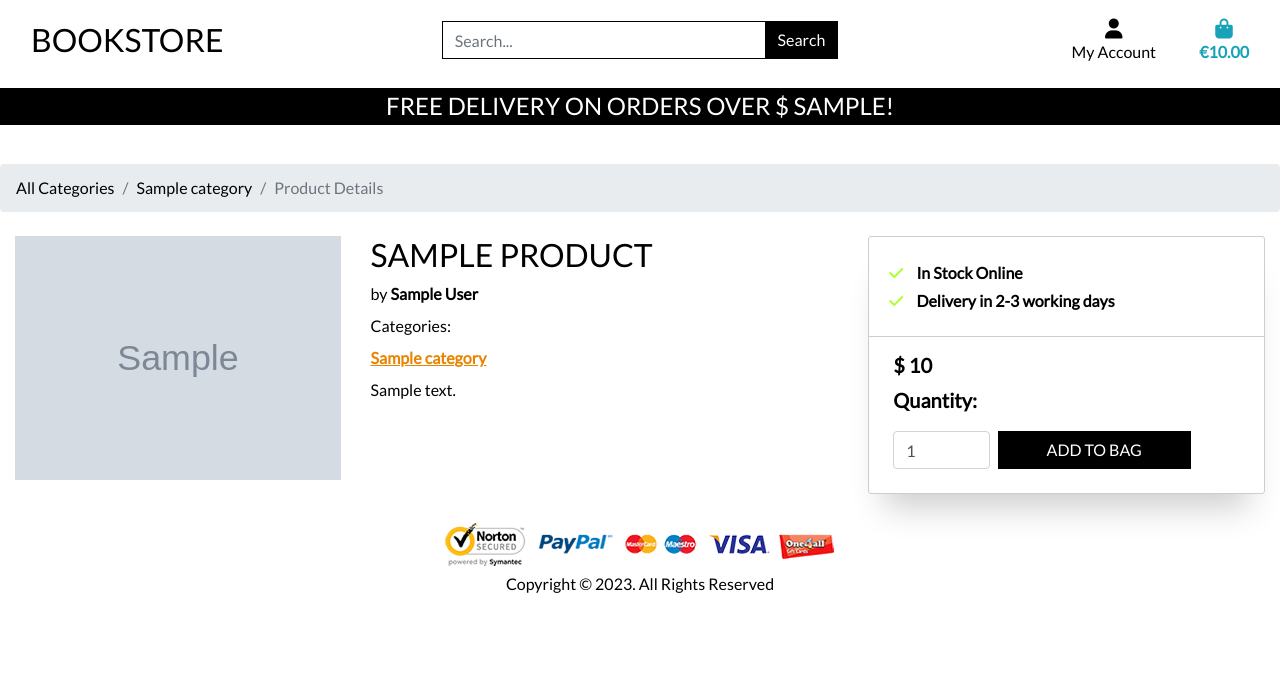
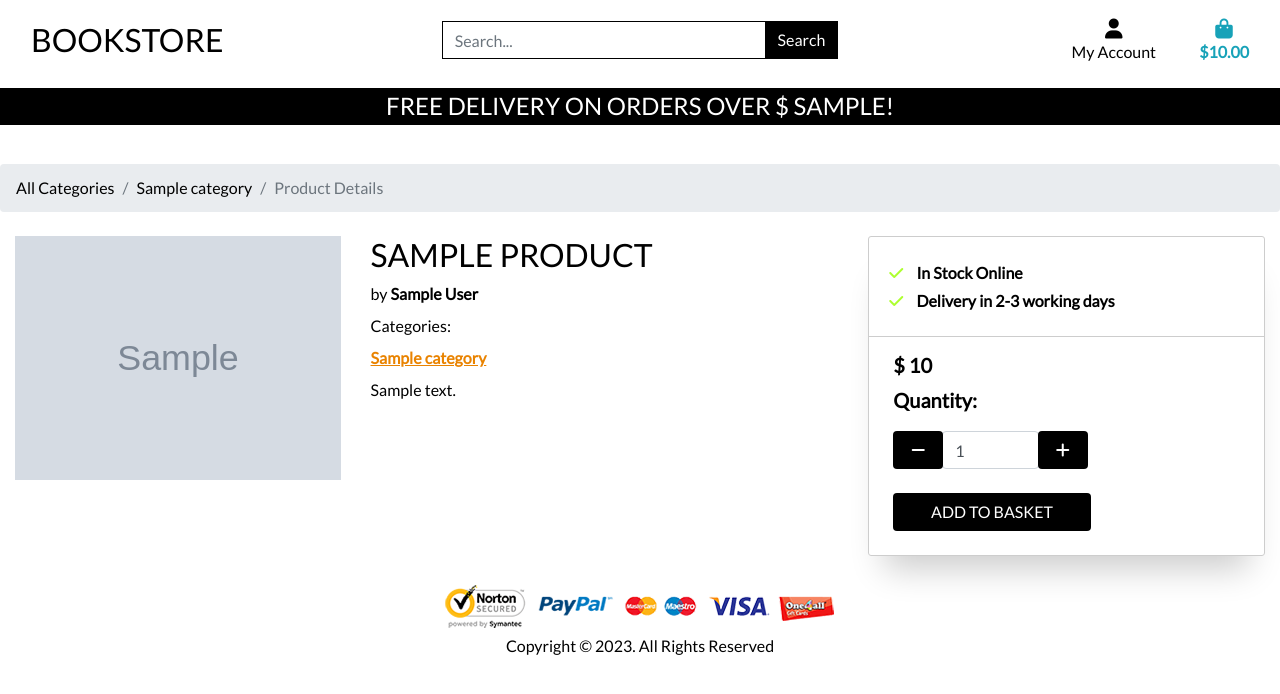
Before and after one commit to mabin9527/online_bookstore, a Django app: template products/templates/products/product_detail.html in a window 1280 px wide. Shown: the top 694 px of the page. Run offline with Django 3.2, Linux system fonts and the light colour scheme; the template is opened without the code that fills it: most values are stand-ins (such as "Sample title", 1, 10 or a date in 2020); grey boxes marked "Sample" are stand-in pictures; some libraries are stand-ins or nearby versions.

Commit message:
Added javascript to icrement and decrement button to allow user to adjust their quantity of selected product

```diff
--- a/basket/templates/basket/basket.html
+++ b/basket/templates/basket/basket.html
@@ -158,6 +158,9 @@
                         </a>
                     </div>
                 </div>
+                <div class="payment-options col mt-4 text-center">
+                    <img src="{% static '/images/payment-icons.webp'%}" class="img-responsive">
+                </div>
             {% else %}
                 <div class="col">
                     <h3 class="lead mb-3 text-center">Your cart is empty</h3>
--- /dev/null
+++ b/products/templates/products/includes/quantity_script.html
@@ -0,0 +1,113 @@
+<script type="text/javascript">
+    window.alert = alert;
+    function alert(data, callback) {
+        var alert_bg = document.createElement('div');
+        alert_box = document.createElement('div'),
+            alert_text = document.createElement('div'),
+            alert_btn = document.createElement('div'),
+            textNode = document.createTextNode(data ? data : ''),
+            btnText = document.createTextNode('Confirm');
+
+
+        css(alert_bg, {
+            'position': 'fixed',
+            'top': '0',
+            'left': '0',
+            'right': '0',
+            'bottom': '0',
+            'background-color': 'rgba(0, 0, 0, 0.1)',
+            'z-index': '999999999'
+        });
+
+        css(alert_box, {
+            'width': '270px',
+            'max-width': '90%',
+            'font-size': '16px',
+            'text-align': 'center',
+            'background-color': '#fff',
+            'border-radius': '15px',
+            'position': 'absolute',
+            'top': '50%',
+            'left': '50%',
+            'transform': 'translate(-50%, -50%)'
+        });
+
+        css(alert_text, {
+            'padding': '10px 15px',
+            'border-bottom': '1px solid #ddd'
+        });
+
+        css(alert_btn, {
+            'padding': '10px 0',
+            'color': '#007aff',
+            'font-weight': '600',
+            'cursor': 'pointer'
+        });
+
+        alert_text.appendChild(textNode);
+        alert_btn.appendChild(btnText);
+        alert_box.appendChild(alert_text);
+        alert_box.appendChild(alert_btn);
+        alert_bg.appendChild(alert_box);
+
+        document.getElementsByTagName('body')[0].appendChild(alert_bg);
+
+        alert_btn.onclick = function() {
+            alert_bg.parentNode.removeChild(alert_bg);
+            if (typeof callback === 'function') {
+                callback();
+            }
+        }
+    }
+
+    function css(targetObj, cssObj) {
+        var str = targetObj.getAttribute("style") ? targetObj.getAttribute('style') : '';
+        for (var i in cssObj) {
+            str += i + ':' + cssObj[i] + ';';
+        }
+        targetObj.style.cssText = str;
+    }
+
+    $(function () {
+        // Increment quantity
+        $('.increment-qty').click(function (e) {
+            e.preventDefault();
+            var num = $('#quantity').val();
+            if($('#quantity').val() < 99)
+            {
+                $('#quantity').val(function () {
+                return num * 1 + 1;
+                });
+            }
+        });
+
+        // Decrement quantity
+        $('.decrement-qty').click(function (e) {
+            e.preventDefault();
+            var num = $('#quantity').val();
+            if($('#quantity').val() > 1)
+            {
+                $('#quantity').val(function () {
+                return num * 1 - 1;
+                });
+            }
+        });
+
+        $('#quantity').change(function(){
+            $('#quantity').val(function () {
+                return parseInt($('#quantity').val());
+            });
+            if($('#quantity').val()<1){
+                alert("Your input number is invalid!")
+                $('#quantity').val(1);
+                return;
+            }
+            else if($('#quantity').val() > 100){
+                alert("The maximum quantity is 99!")
+                $('#quantity').val(1);
+                return;
+            }
+
+        });
+   });
+</script>
--- a/products/templates/products/product_detail.html
+++ b/products/templates/products/product_detail.html
@@ -78,10 +78,26 @@
                                 <input type="hidden" name="pid[]" value="{{ product.pid }}">
                                 <p class="lead ml-4 font-weight-bold">Quantity:</p>
                                 <div class="row ml-4 mb-4">
-                                    <input class="form-control qty_input id_qty_{{ product.pid }} col-3" type="number"
-                                    name="quantity" value="1" min="1" max="99" data-item_id="{{ product.pid }}">
-                                    <input type="submit" class="btn btn-black rounded-0 text-uppercase col-6 ml-2" value="Add to Bag">
+                                    <div class="input-group-prepend">
+                                        <button class="decrement-qty btn btn-black decrement-qty_{{ product.id }}"
+                                            data-item_id="{{ product.id }}">
+                                            <span class="icon">
+                                                <i class="fas fa-minus"></i>
+                                            </span>
+                                        </button>
+                                    </div>
+                                    <input class="form-control qty_input id_qty_{{ product.pid }} product-detail-qty_input" type="number"
+                                        name="quantity" value="1" min="1" max="99" data-item_id="{{ product.pid }}" id="quantity">
+                                    <div class="input-group-append">
+                                        <button class="increment-qty btn btn-black increment-qty_{{ product.id }}"
+                                            data-item_id="{{ product.id }}">
+                                            <span class="icon">
+                                                <i class="fas fa-plus"></i>
+                                            </span>
+                                        </button>
+                                    </div>
                                 </div>
+                                <input type="submit" class="btn btn-black rounded text-uppercase col-6 ml-4 mb-4" value="Add to Basket">
                                 <input type="hidden" name="redirect_url" value="{{ request.path }}">
                             </div>
                         </div>
@@ -94,3 +110,9 @@
         <img src="{% static '/images/payment-icons.webp'%}" class="img-responsive">
     </div>
 {% endblock %}
+
+
+{% block postloadjs %}
+{{ block.super }}
+{% include 'products/includes/quantity_script.html' %}
+{% endblock %}
--- a/static/css/base.css
+++ b/static/css/base.css
@@ -243,6 +243,10 @@ li {
     float: right!important;
 }
 
+.product-detail-qty_input {
+    width: 25%;
+}
+
 /* Media Queries */
 
 /* Slightly larger container on xl screens */
--- a/templates/base.html
+++ b/templates/base.html
@@ -94,9 +94,9 @@
                                 <div><i class="fas fa-shopping-bag fa-lg"></i></div>
                                 <p class="my-0">
                                     {% if grand_total %}
-                                    €{{ grand_total|floatformat:2 }}
+                                    ${{ grand_total|floatformat:2 }}
                                     {% else %}
-                                    €0.00
+                                    $0.00
                                     {% endif %}
                                 </p>
                             </div>
```
